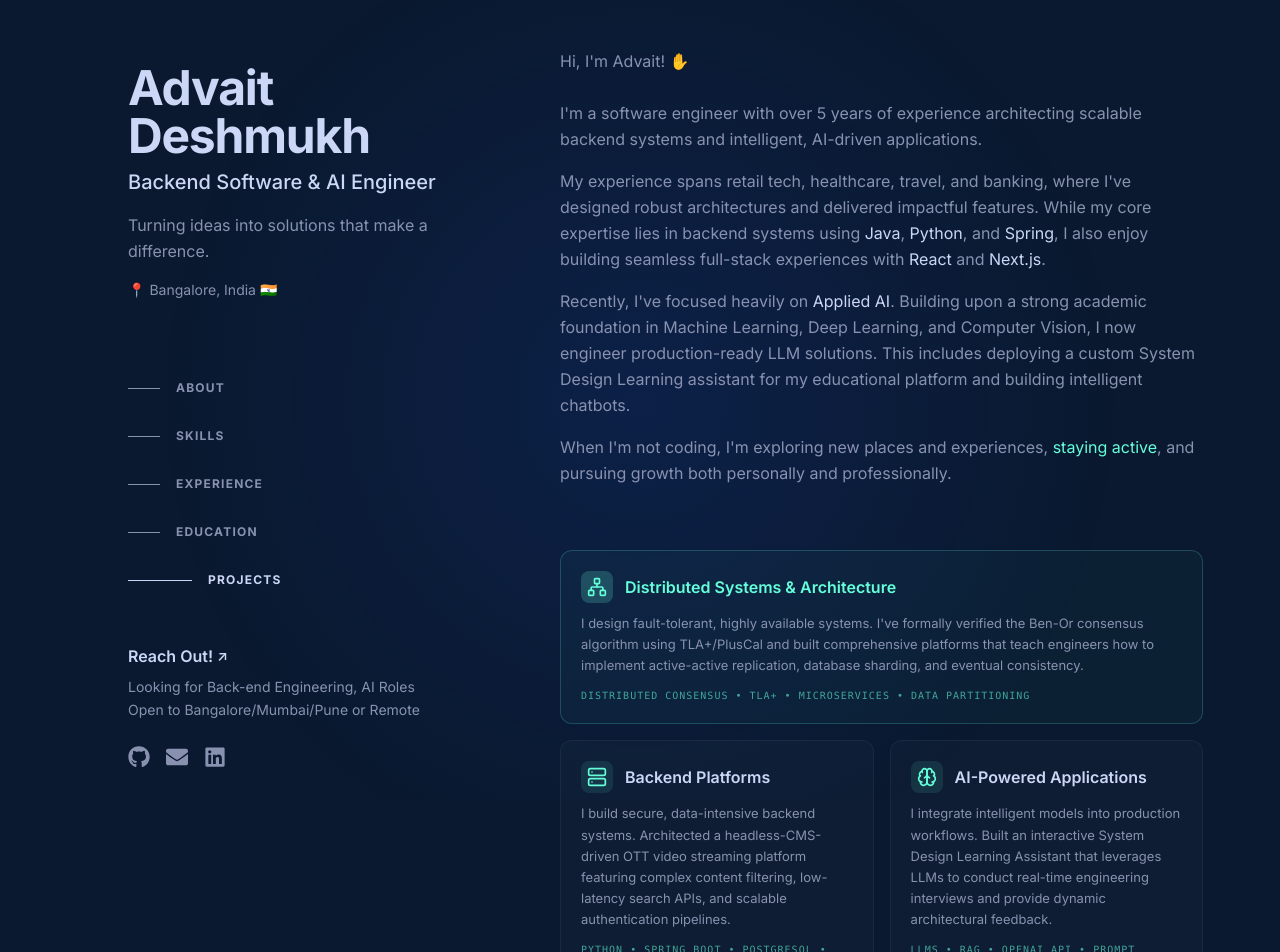
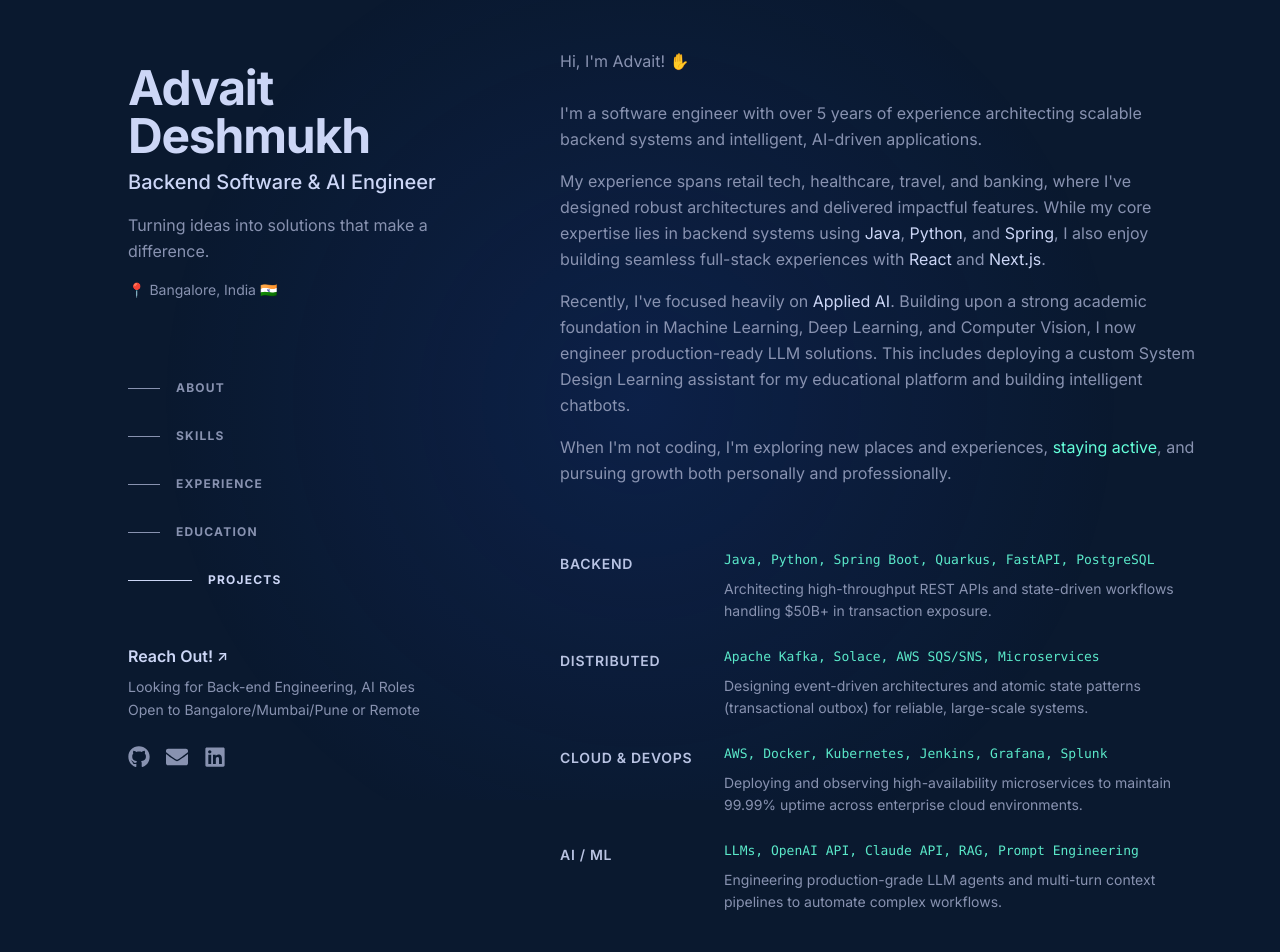
Before and after one commit to advait-d/portfolio, a Next.js app: page / in a window 1280 px wide. Shown: the top 952 px of the page. Built offline with nearby package versions, Linux system fonts and the light colour scheme.

Commit message:
refactor: simplify Skills component layout and update expertise data structure

```diff
--- a/src/components/Skills.tsx
+++ b/src/components/Skills.tsx
@@ -1,75 +1,50 @@
 import React from 'react';
-import { Network, Brain, Server, Cloud } from 'lucide-react';
 
 const expertiseAreas = [
   {
-    title: "Distributed Systems & Architecture",
-    icon: <Network className="w-5 h-5 text-[#64ffda]" />,
-    description: "I design fault-tolerant, highly available systems. I've formally verified the Ben-Or consensus algorithm using TLA+/PlusCal and built comprehensive platforms that teach engineers how to implement active-active replication, database sharding, and eventual consistency.",
-    technologies: "Distributed Consensus • TLA+ • Microservices • Data Partitioning",
-    span: "md:col-span-2",
-    highlight: true
+    category: "Backend",
+    technologies: "Java, Python, Spring Boot, Quarkus, FastAPI, PostgreSQL",
+    description: "Architecting high-throughput REST APIs and state-driven workflows handling $50B+ in transaction exposure."
   },
   {
-    title: "Backend Platforms",
-    icon: <Server className="w-5 h-5 text-[#64ffda]" />,
-    description: "I build secure, data-intensive backend systems. Architected a headless-CMS-driven OTT video streaming platform featuring complex content filtering, low-latency search APIs, and scalable authentication pipelines.",
-    technologies: "Python • Spring Boot • PostgreSQL • Node.js",
-    span: "md:col-span-1",
-    highlight: false
+    category: "Distributed",
+    technologies: "Apache Kafka, Solace, AWS SQS/SNS, Microservices",
+    description: "Designing event-driven architectures and atomic state patterns (transactional outbox) for reliable, large-scale systems."
   },
   {
-    title: "AI-Powered Applications",
-    icon: <Brain className="w-5 h-5 text-[#64ffda]" />,
-    description: "I integrate intelligent models into production workflows. Built an interactive System Design Learning Assistant that leverages LLMs to conduct real-time engineering interviews and provide dynamic architectural feedback.",
-    technologies: "LLMs • RAG • OpenAI API • Prompt Engineering",
-    span: "md:col-span-1",
-    highlight: false
+    category: "Cloud & DevOps",
+    technologies: "AWS, Docker, Kubernetes, Jenkins, Grafana, Splunk",
+    description: "Deploying and observing high-availability microservices to maintain 99.99% uptime across enterprise cloud environments."
   },
   {
-    title: "Cloud Infrastructure & DevOps",
-    icon: <Cloud className="w-5 h-5 text-[#64ffda]" />,
-    description: "I treat infrastructure as code and an extension of the application architecture. Experienced in deploying containerized microservices, managing CI/CD pipelines, and utilizing managed services to accelerate feature delivery without sacrificing reliability.",
-    technologies: "Docker • Kubernetes • Firebase • AWS",
-    span: "md:col-span-2",
-    highlight: false
+    category: "AI / ML",
+    technologies: "LLMs, OpenAI API, Claude API, RAG, Prompt Engineering",
+    description: "Engineering production-grade LLM agents and multi-turn context pipelines to automate complex workflows."
   }
 ];
 
 const Skills: React.FC = () => {
   return (
     <section id="expertise" className="mb-20">
-      <h2 className="text-sm font-bold uppercase tracking-widest text-[#ccd6f6] mb-6 lg:hidden">Areas of Expertise</h2>
+      <h2 className="text-sm font-bold uppercase tracking-widest text-[#ccd6f6] mb-8 lg:hidden">Areas of Expertise</h2>
 
-      <div className="grid grid-cols-1 md:grid-cols-2 gap-4">
+      <ul className="space-y-6">
         {expertiseAreas.map((area, idx) => (
-          <div
-            key={idx}
-            className={`group relative p-5 rounded-xl border transition-all duration-300 ${area.highlight
-                ? 'border-[#64ffda]/20 bg-[#64ffda]/[0.03] hover:bg-[#64ffda]/[0.08] hover:border-[#64ffda]/50'
-                : 'border-white/5 bg-white/[0.02] hover:bg-[#64ffda]/5 hover:border-[#64ffda]/30'
-              } ${area.span}`}
-          >
-            <div className="flex items-center gap-3 mb-2.5">
-              <div className={`p-1.5 rounded-lg transition-transform duration-300 group-hover:scale-110 ${area.highlight ? 'bg-[#64ffda]/20' : 'bg-[#64ffda]/10'
-                }`}>
-                {area.icon}
+          <li key={idx} className="grid grid-cols-1 sm:grid-cols-[140px_1fr] gap-2 sm:gap-6 items-start group">
+            <h3 className="text-sm font-semibold text-[#ccd6f6] uppercase tracking-wider mt-1 opacity-90 group-hover:text-[#64ffda] transition-colors duration-300">
+              {area.category}
+            </h3>
+            <div>
+              <div className="text-[#64ffda] text-[13px] font-mono mb-2 opacity-90">
+                {area.technologies}
               </div>
-              <h3 className={`font-semibold text-base ${area.highlight ? 'text-[#64ffda]' : 'text-[#ccd6f6]'}`}>
-                {area.title}
-              </h3>
+              <div className="text-[#8892b0] text-sm leading-relaxed">
+                {area.description}
+              </div>
             </div>
-
-            <p className="text-[13px] text-[#8892b0] leading-relaxed mb-3">
-              {area.description}
-            </p>
-
-            <p className="text-[10px] font-mono text-[#64ffda]/60 uppercase tracking-widest">
-              {area.technologies}
-            </p>
-          </div>
+          </li>
         ))}
-      </div>
+      </ul>
     </section>
   );
 };
```
Also changed, not shown: 1 other file (tests, documents, lock files or other folders).
